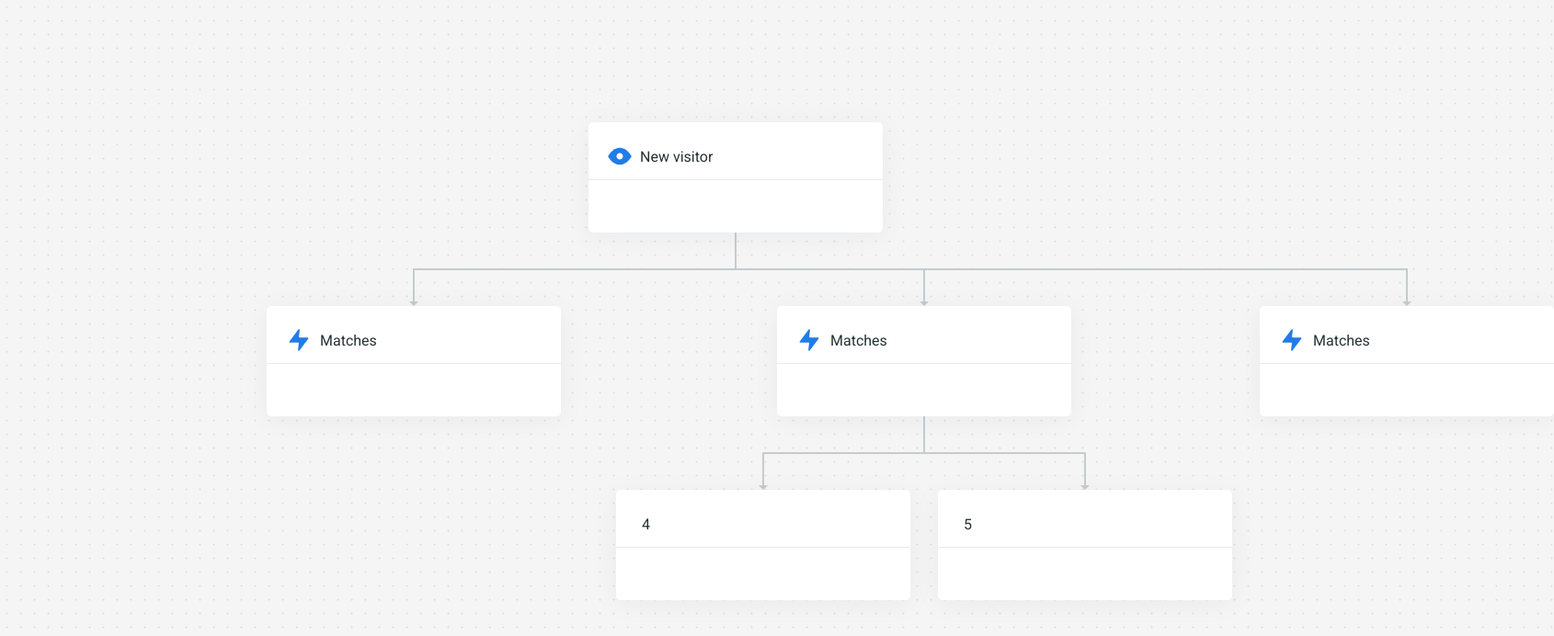
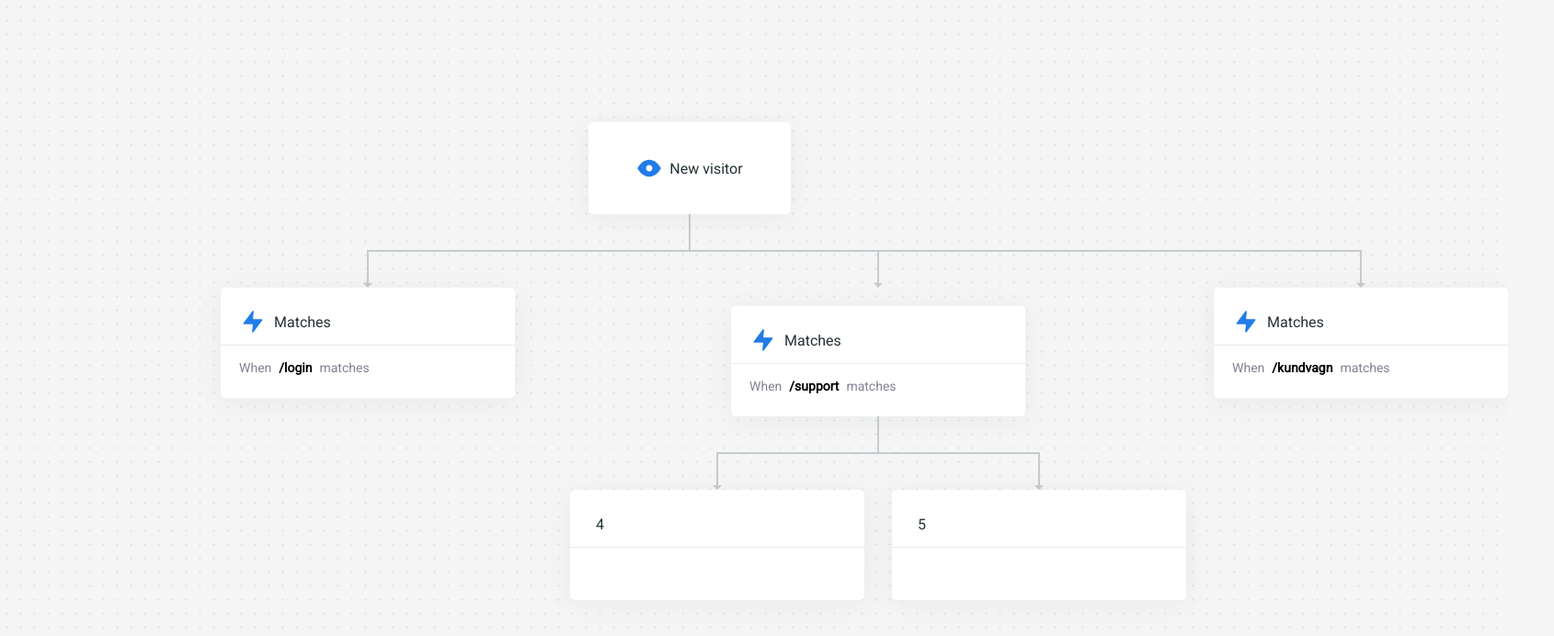
Before and after one commit to richie-south/more-flow, a React (Create React App) app in the folder more-flow-app/: page / in a window 1280 px wide. Shown: the top 692 px of the page at 92% size, 1690 px wide, since content can reach past the window. Built offline with nearby package versions, Linux system fonts and the light colour scheme.

Commit message:
chore: basic styling imporvements

```diff
--- a/more-flow-app/src/App.tsx
+++ b/more-flow-app/src/App.tsx
@@ -54,11 +54,36 @@ const App: React.FC = () => {
   const [lines, setLines] = useState<Array<Line>>([])
   const [blocks, setBlocks] = useState<Blocks>({
 
-    '0': {
+    'new-visitor': {
       type: 'new-visitor-block',
       typeMeta: {},
       data: {},
       parrents: [],
+      x: 0,
+      y: 0,
+      height: 100,
+      width: 220,
+    },
+
+    '0': {
+      type: 'match-block',
+      typeMeta: {
+        match: '/login'
+      },
+      data: {},
+      parrents: ['new-visitor'],
+      x: 0,
+      y: 0,
+      height: 120,
+      width: 320,
+    },
+    '1': {
+      type: 'match-block',
+      typeMeta: {
+        match: '/support'
+      },
+      data: {},
+      parrents: ['new-visitor'],
       x: 0,
       y: 0,
       height: 120,
@@ -66,19 +91,11 @@ const App: React.FC = () => {
     },
     '2': {
       type: 'match-block',
-      typeMeta: {},
+      typeMeta: {
+        match: '/kundvagn'
+      },
       data: {},
-      parrents: ['0'],
-      x: 0,
-      y: 0,
-      height: 120,
-      width: 320,
-    },
-    '3': {
-      type: 'match-block',
-      typeMeta: {},
-      data: {},
-      parrents: ['0'],
+      parrents: ['new-visitor'],
       x: 0,
       y: 0,
       height: 120,
@@ -88,7 +105,7 @@ const App: React.FC = () => {
       type: 'standard-block',
       typeMeta: {},
       data: {},
-      parrents: ['3'],
+      parrents: ['1'],
       x: 0,
       y: 0,
       height: 120,
@@ -98,18 +115,7 @@ const App: React.FC = () => {
       type: 'standard-block',
       typeMeta: {},
       data: {},
-      parrents: ['3'],
-      x: 0,
-      y: 0,
-      height: 120,
-      width: 320,
-    },
-
-    '6': {
-      type: 'match-block',
-      typeMeta: {},
-      data: {},
-      parrents: ['0'],
+      parrents: ['1'],
       x: 0,
       y: 0,
       height: 120,
@@ -117,181 +123,7 @@ const App: React.FC = () => {
     },
 
 
-    /* '0.3.2': {
-      type: 'standard-block',
-      data: [],
-      parrents: ['0.3'],
-      x: 0,
-      y: 0,
-      height: 120,
-      width: 320,
-    },
-    '0.3.1': {
-      type: 'standard-block',
-      data: [],
-      parrents: ['0.3'],
-      x: 0,
-      y: 0,
-      height: 120,
-      width: 320,
-    },
-    '0.3': {
-      type: 'standard-block',
-      data: [],
-      parrents: ['0.1'],
-      x: 0,
-      y: 0,
-      height: 120,
-      width: 320,
-    },
 
-    '0.2.2': {
-      type: 'standard-block',
-      data: [],
-      parrents: ['0.2'],
-      x: 0,
-      y: 0,
-      height: 120,
-      width: 320,
-    },
-    '0.2.1': {
-      type: 'standard-block',
-      data: [],
-      parrents: ['0.2'],
-      x: 0,
-      y: 0,
-      height: 120,
-      width: 290,
-    },
-    '0.2': {
-      type: 'standard-block',
-      data: [],
-      parrents: ['0.1'],
-      x: 0,
-      y: 0,
-      height: 120,
-      width: 320,
-    },
-    '0.1': {
-      type: 'standard-block',
-      data: [],
-      parrents: ['0'],
-      x: 0,
-      y: 0,
-      height: 120,
-      width: 320,
-    },
-    '0': {
-      type: 'standard-block',
-      data: [],
-      parrents: ['2.1'],
-      x: 0,
-      y: 0,
-      height: 120,
-      width: 320,
-    },
-
-    '1.2.2.2': {
-      type: 'standard-block',
-      data: [],
-      parrents: ['1.2.2'],
-      x: 0,
-      y: 0,
-      height: 120,
-      width: 320,
-    },
-    '1.2.3': {
-      type: 'standard-block',
-      data: [],
-      parrents: ['1.2'],
-      x: 0,
-      y: 0,
-      height: 120,
-      width: 320,
-    },
-    '1.2.2': {
-      type: 'standard-block',
-      data: [],
-      parrents: ['1.2'],
-      x: 0,
-      y: 0,
-      height: 120,
-      width: 320,
-    },
-    '1.2.1': {
-      type: 'standard-block',
-      data: [],
-      parrents: ['1.2'],
-      x: 0,
-      y: 0,
-      height: 120,
-      width: 250,
-    },
-
-    '1.2': {
-      type: 'standard-block',
-      data: [],
-      parrents: ['1.1'],
-      x: 0,
-      y: 0,
-      height: 120,
-      width: 320,
-    },
-    '1.1': {
-      type: 'standard-block',
-      data: [],
-      parrents: ['1'],
-      x: 0,
-      y: 0,
-      height: 120,
-      width: 250,
-    },
-    '1': {
-      type: 'standard-block',
-      data: [],
-      parrents: [],
-      x: 0,
-      y: 0,
-      height: 120,
-      width: 320,
-    },
-
-    '2.2': {
-      type: 'standard-block',
-      data: [],
-      parrents: ['2'],
-      x: 0,
-      y: 0,
-      height: 120,
-      width: 320,
-    },
-    '2.1': {
-      type: 'standard-block',
-      data: [],
-      parrents: ['2'],
-      x: 0,
-      y: 0,
-      height: 120,
-      width: 320,
-    },
-    '2': {
-      type: 'standard-block',
-      data: [],
-      parrents: ['3'],
-      x: 0,
-      y: 0,
-      height: 120,
-      width: 320,
-    },
-    '3': {
-      type: 'standard-block',
-      data: [],
-      parrents: [],
-      x: 0,
-      y: 0,
-      height: 120,
-      width: 320,
-    }, */
   })
 
   useEffect(() => {
--- a/more-flow-app/src/components/blocks/match-block.tsx
+++ b/more-flow-app/src/components/blocks/match-block.tsx
@@ -4,9 +4,20 @@ import {
   StandardBlockProps,
   TitleContainer,
   Title,
-  IconContainer
+  IconContainer,
+  Content,
+  Text
 } from './standard-block'
 import actionBlue from '../../assets/action-blue.svg'
+import styled from 'styled-components'
+
+const MatchPath = styled.span`
+  padding-left: 8px;
+  padding-right: 8px;
+  font-weight: 600;
+  color: black;
+`
+
 
 export const MatchBlock: React.FC<StandardBlockProps> = ({
   widthProp,
@@ -32,8 +43,16 @@ export const MatchBlock: React.FC<StandardBlockProps> = ({
         <Title>
           Matches
         </Title>
-
       </TitleContainer>
+      <Content>
+        <Text>
+          When
+          <MatchPath>
+            {block.typeMeta.match}
+          </MatchPath>
+          matches
+        </Text>
+      </Content>
     </StandardBlockContainer>
   )
 }
--- a/more-flow-app/src/components/blocks/new-visitor-block.tsx
+++ b/more-flow-app/src/components/blocks/new-visitor-block.tsx
@@ -4,7 +4,8 @@ import {
   StandardBlockProps,
   TitleContainer,
   Title,
-  IconContainer
+  IconContainer,
+  TitleCenterContainer
 } from './standard-block'
 import eyeBlue from '../../assets/eye-blue.svg'
 
@@ -25,15 +26,14 @@ export const NewVisitorBlock: React.FC<StandardBlockProps> = ({
       top={top}
       left={left}
     >
-      <TitleContainer>
+      <TitleCenterContainer>
         <IconContainer>
           <img src={eyeBlue} alt={'eye blue'} />
         </IconContainer>
         <Title>
           New visitor
         </Title>
-
-      </TitleContainer>
+      </TitleCenterContainer>
     </StandardBlockContainer>
   )
 }
--- a/more-flow-app/src/components/blocks/standard-block.tsx
+++ b/more-flow-app/src/components/blocks/standard-block.tsx
@@ -44,7 +44,6 @@ export const IconContainer = styled.div`
 `
 
 export const Title = styled.div`
-
   display: flex;
   justify-content: center;
   align-items: center;
@@ -53,6 +52,25 @@ export const Title = styled.div`
   vertical-align: middle;
   margin-left: 8px;
   font-size: 16px;
+`
+
+export const TitleCenterContainer = styled.div`
+  padding-left: 20px;
+  padding-right: 20px;
+  display: flex;
+  height: 100%;
+  justify-content: center;
+`
+
+export const Content = styled.div`
+  padding-top: 16px;
+  padding-left: 20px;
+  padding-right: 20px;
+`
+
+export const Text = styled.div`
+  font-size: 14px;
+  color: #808292;
 `
 
 export type StandardBlockProps = {
--- a/more-flow-app/src/lib/block-types.ts
+++ b/more-flow-app/src/lib/block-types.ts
@@ -1,7 +1,7 @@
 export type Block = {
   type: string,
   data: object
-  typeMeta: object
+  typeMeta: any
   parrents: Array<string>
   x: number
   y: number
```
